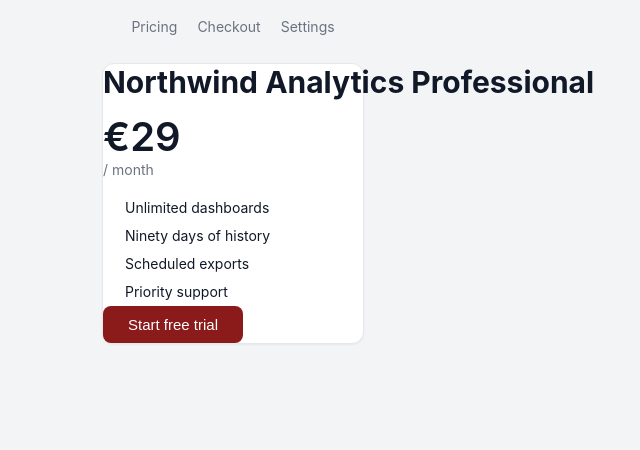
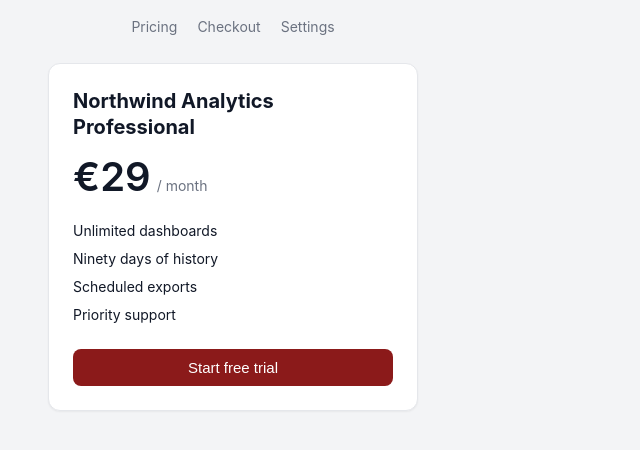
Before and after one commit to GigLaboCom/lazy-shot-cookbook, a website built with Vite: page scenarios/app/index.html in a window 1280 px wide. Shown: the whole page, without its empty margins (407-1047 px from the left). Built offline with nearby package versions, Linux system fonts and the light colour scheme.

```diff
--- a/scenarios/app/src/main.js
+++ b/scenarios/app/src/main.js
@@ -32,7 +32,7 @@ function pricing() {
 function checkout() {
   const subtotal = 348.0;
   const discount = '10%';
-  const reduction = subtotal * discount; // NaN
+  const reduction = subtotal * (Number.parseFloat(discount) / 100);
   const total = subtotal - reduction;
 
   return `
--- a/scenarios/app/src/overrides.css
+++ b/scenarios/app/src/overrides.css
@@ -1,2 +1,53 @@
 /* Generated by ./step.sh — do not edit by hand.
-   Currently at step 0: no fixes applied. */
+   Currently at step 3. */
+
+/* Iteration 1 — the card and its heading.
+   Widens the card, restores padding, and lets the heading wrap so it stops
+   spilling past the border. */
+
+.card {
+  width: 320px;
+  padding: 24px;
+}
+
+.card h2 {
+  font-size: 20px;
+  line-height: 1.3;
+  white-space: normal;
+  margin: 0 0 12px;
+}
+
+/* Iteration 2 — the price baseline.
+   Puts the amount and the billing period on one baseline instead of stacking
+   them. */
+
+.price {
+  display: flex;
+  align-items: baseline;
+  gap: 6px;
+  margin: 0 0 16px;
+}
+
+.price .amount {
+  display: inline;
+  font-size: 40px;
+  font-weight: 600;
+}
+
+.price .period {
+  display: inline;
+  color: var(--muted);
+  font-size: 14px;
+}
+
+/* Iteration 3 — the feature list and the call to action.
+   Aligns the list with the heading and makes the button full width. */
+
+.features {
+  padding-left: 0;
+}
+
+.cta {
+  width: 100%;
+  margin-top: 20px;
+}
```
Also changed, not shown: docs/TOOLS.md (+4 -0 lines), scenarios/A2-iteration-series.md (+5 -1 lines), recipes/00-see-what-you-shipped/README.md.
